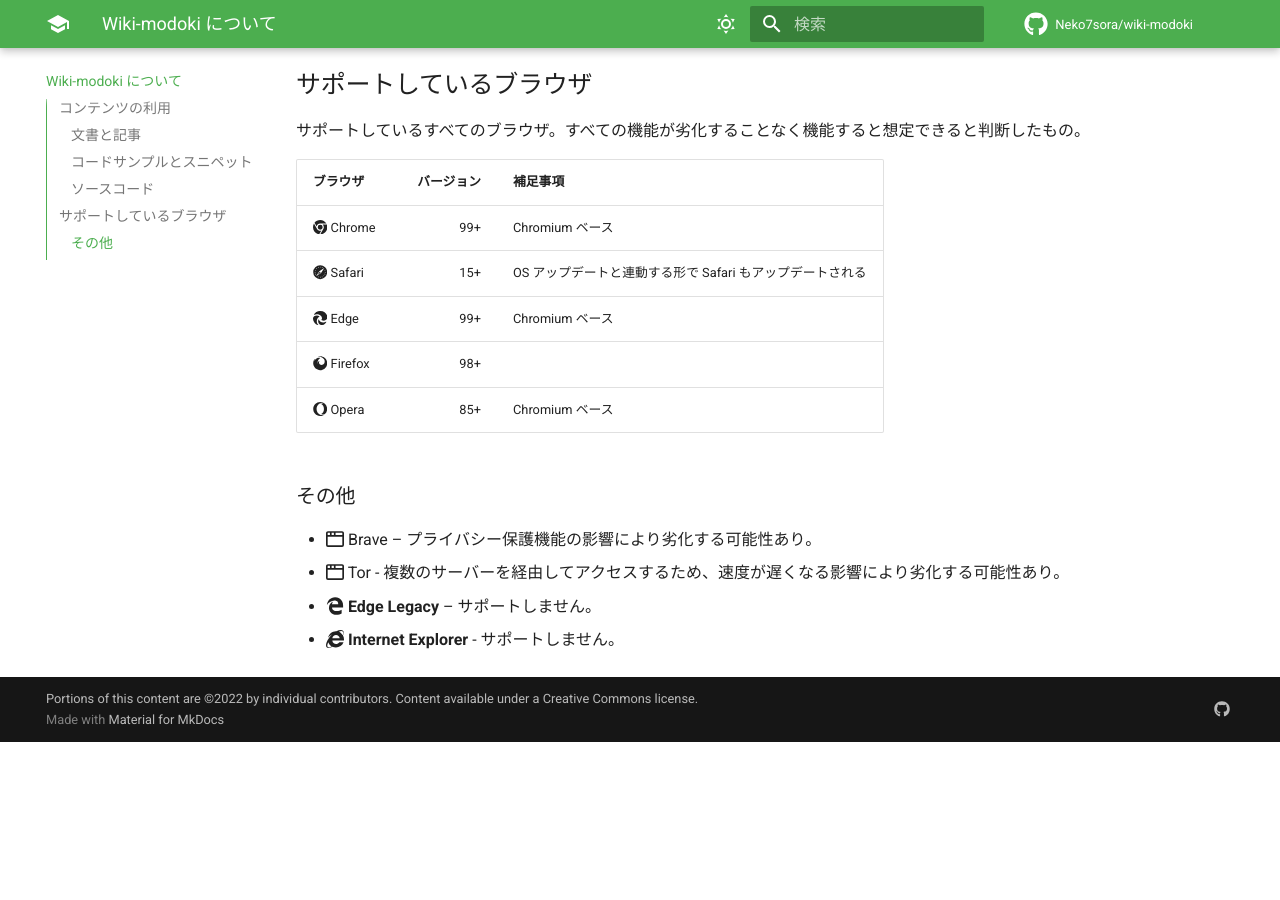
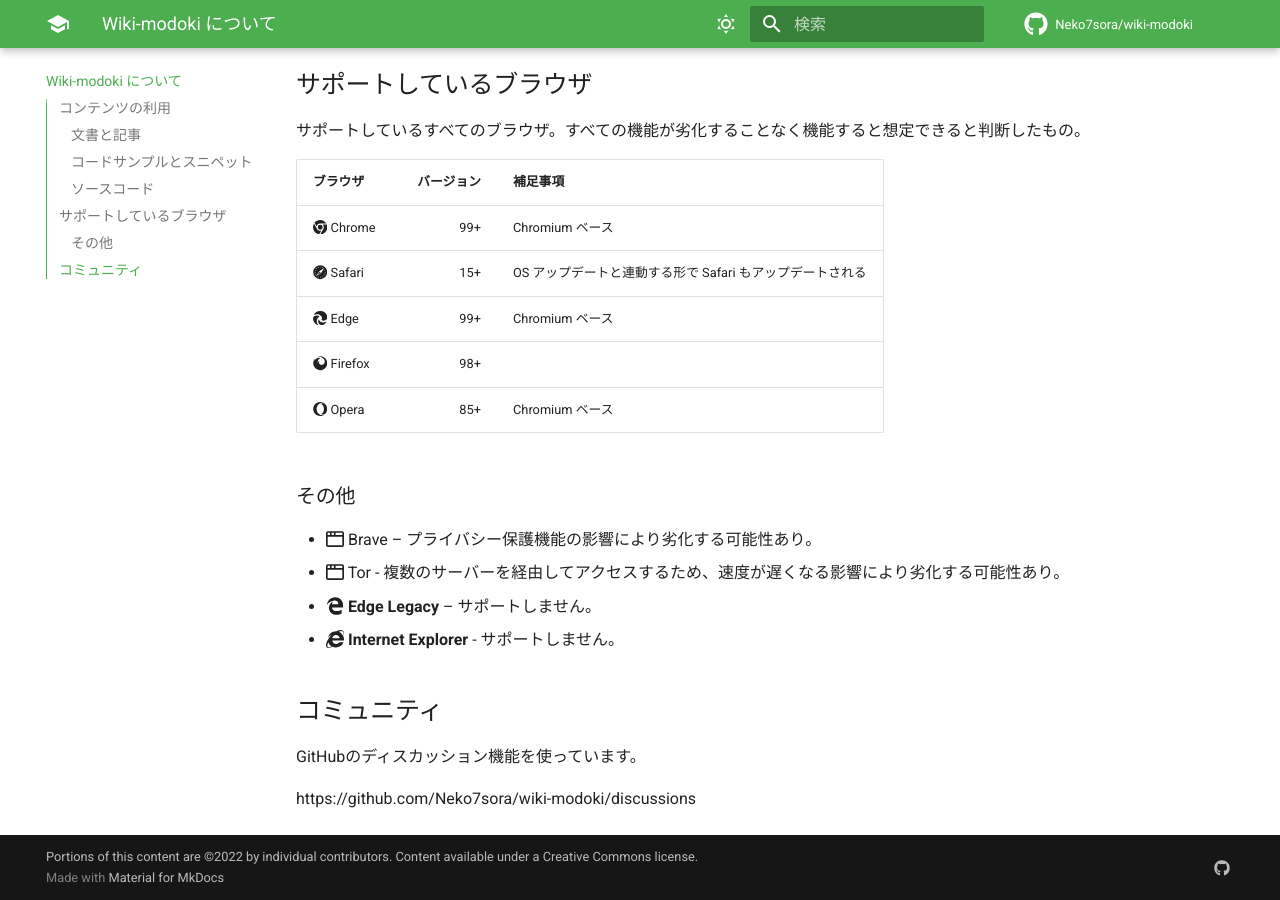
Before and after one commit to Neko7sora/wiki-modoki, an MkDocs documentation site: the page built from docs/about.md, in a window 1280 px wide and 900 px high, scrolled down 1017 px. Built offline with MkDocs 1.6.1 and Material for MkDocs 9.7.7, drawn with Linux system fonts in a browser that asks for light colours; comment, search, counter and statistics services are not loaded; before the commit the page ends 1759 px from its top, so only the background shows below that.

Commit message:
Update about.md

```diff
--- a/docs/about.md
+++ b/docs/about.md
@@ -55,3 +55,8 @@ GitHub の機能をできる限り活用してWikiを構築するために開発
 
 - :fontawesome-brands-edge-legacy: **Edge Legacy** – サポートしません。
 - :fontawesome-brands-internet-explorer: **Internet Explorer** - サポートしません。
+
+## コミュニティ
+GitHubのディスカッション機能を使っています。
+
+https://github.com/Neko7sora/wiki-modoki/discussions
```
